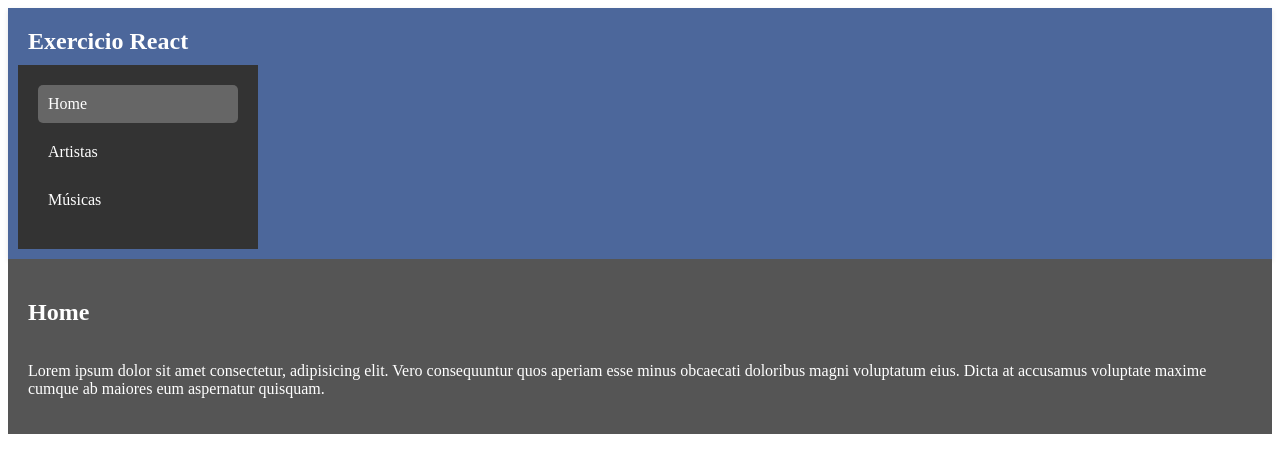
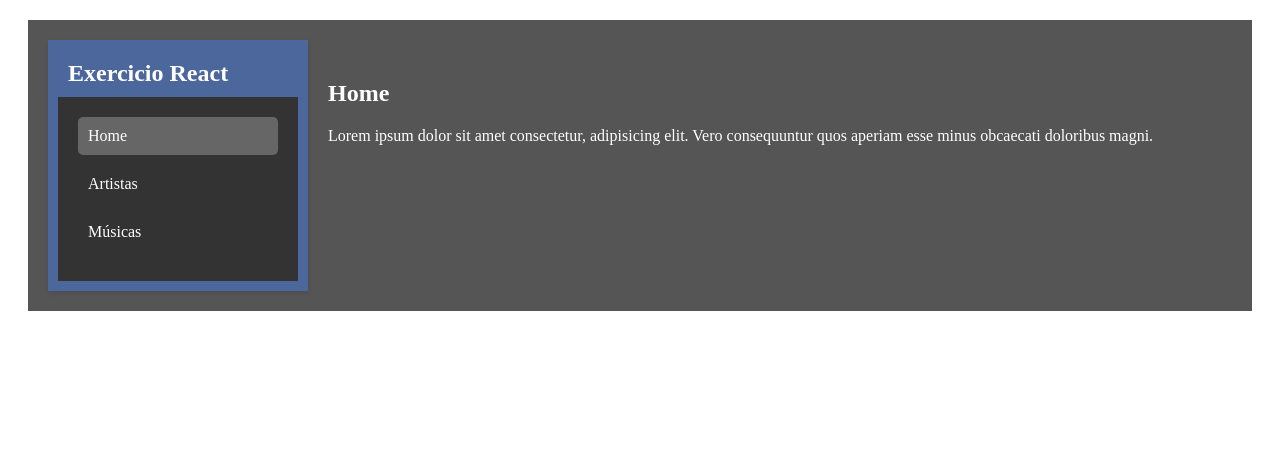
Before and after one commit to tanaka-11/exercicio-react, a React (Vite) app: page / in a window 1280 px wide. Shown: the top 472 px of the page. Built offline with nearby package versions, Linux system fonts and the light colour scheme.

Commit message:
deixado elementos lado a lado

```diff
--- a/src/App.jsx
+++ b/src/App.jsx
@@ -12,9 +12,9 @@ function App() {
   return (
     <>
       <BrowserRouter>
+        <Conteudo>
         <Cabecalho />
 
-        <Conteudo>
           <Routes>
             <Route Component={Home} exact path="/" />
             <Route Component={Artistas} path="/artistas" />
--- a/src/components/Conteudo.jsx
+++ b/src/components/Conteudo.jsx
@@ -5,18 +5,17 @@ import styled from "styled-components";
 const StyledConteudo = styled.main`
   background-color: #555;
   color: white;
+  display: flex;
+  flex-flow: wrap;
+  padding: 20px;
+  margin: 20px;
 `;
 
-const ConteudoWrapper = styled.div`
-  display: flex;
-  flex-flow: wrap column;
-  padding: 20px;
-`;
 
 function Conteudo({ children }) {
   return (
     <StyledConteudo>
-      <ConteudoWrapper>{children}</ConteudoWrapper>
+      {children}
     </StyledConteudo>
   );
 }
--- a/src/components/Menu.jsx
+++ b/src/components/Menu.jsx
@@ -7,7 +7,7 @@ const StyledMenu = styled.nav`
   display: flex;
   flex-flow: column;
   width: 200px; // Largura do menu lateral
-  background-color: #333; // Cor de fundo do menu lateral
+  background-color: #333;
   padding: 20px; // Espaçamento interno
 
   a {
--- a/src/pages/Artistas.jsx
+++ b/src/pages/Artistas.jsx
@@ -1,6 +1,7 @@
 function Artistas() {
   return (
     <>
+      <div style={{margin:"20px"}}>
         <h2>Artistas em alta</h2>
         <ul>
           <li>Mc PH</li>
@@ -9,6 +10,7 @@ function Artistas() {
           <li>Neguinho BDP</li>
           <li>WIU</li>
         </ul>
+      </div>
     </>
   );
 }
--- a/src/pages/Home.jsx
+++ b/src/pages/Home.jsx
@@ -1,13 +1,13 @@
 function Home() {
   return (
     <>
+    <div style={{margin:"20px"}}>
       <h2>Home</h2>
       <p>
         Lorem ipsum dolor sit amet consectetur, adipisicing elit. Vero
-        consequuntur quos aperiam esse minus obcaecati doloribus magni
-        voluptatum eius. Dicta at accusamus voluptate maxime cumque ab maiores
-        eum aspernatur quisquam.
+        consequuntur quos aperiam esse minus obcaecati doloribus magni.
       </p>
+    </div>
     </>
   );
 }
--- a/src/pages/Musicas.jsx
+++ b/src/pages/Musicas.jsx
@@ -1,6 +1,7 @@
 function Musicas() {
   return (
     <>
+      <div style={{margin:"20px"}}>
         <h2>Musicas em alta</h2>
         <ol>
           <li>Tenho que me decidir - Mc PH feat WIU, Borges</li>
@@ -8,6 +9,7 @@ function Musicas() {
           <li>Santa Kaya - Ponto de Equilibrio</li>
           <li>Chucro - Mc Kelvinho</li>
         </ol>
+      </div>
     </>
   );
 }
```
Lines whose indentation alone changed are shown as unchanged.
